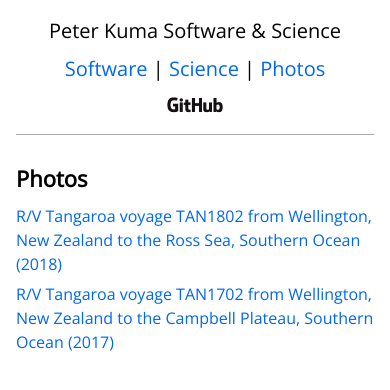
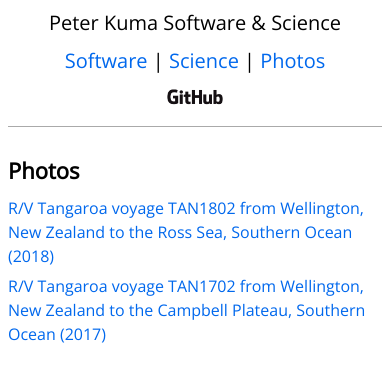
Before and after one commit to peterkuma/peterkuma.net, a Jekyll site: the page built from photos/index.md, in a window 390 px wide. Shown: the top 390 px of the page. Built offline with Jekyll 4.4.1, drawn with Linux system fonts in a browser that asks for light colours.

Commit message:
Reduce page margin on mobile

```diff
--- a/css/default.css
+++ b/css/default.css
@@ -8,7 +8,7 @@ body {
 
 @media (max-width: 600px) {
 	body {
-		margin: 16px;
+		margin: 8px;
 	}
 }
 
```
